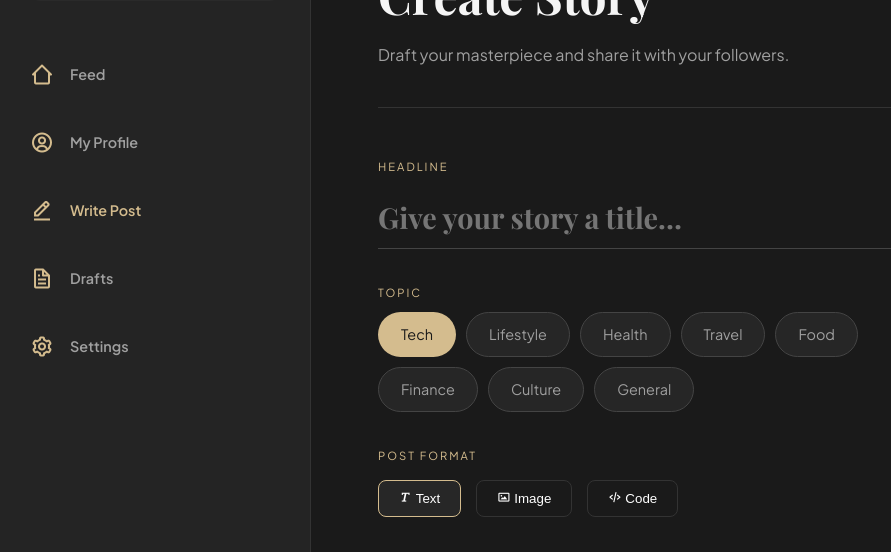
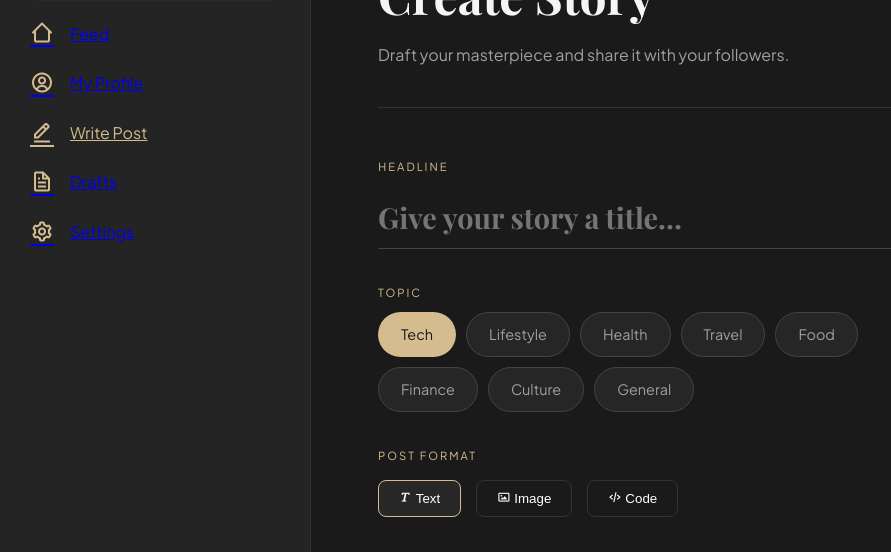
Before and after one commit to Nanditha-s-acnt/BlogSpace, a PHP site: page /write.php in a window 1280 px wide. Shown: the part 163-715 px from the top of the page, without its empty margins (0-891 px from the left). Run offline with PHP 8.4, Linux system fonts and the light colour scheme; a user stored in the database is signed in; data comes from the database, SQL or seed files in the repository.

Commit message:
Update style.css

```diff
--- a/style.css
+++ b/style.css
@@ -161,20 +161,6 @@ body {
     position: fixed;
 }
 
-.side-nav {
-    display: flex;
-   flex-direction:column;
-    gap: 20px;
-   margin-top:50px;
-}
-
-.side-nav a {
-    text-decoration: none;
-    color: var(--text-muted);
-    font-size: 0.9rem;
-    font-weight: 600;
-    transition: 0.3s;
-}
 
 .side-nav a:hover, .side-nav a.active {
     color: var(--accent);
```
